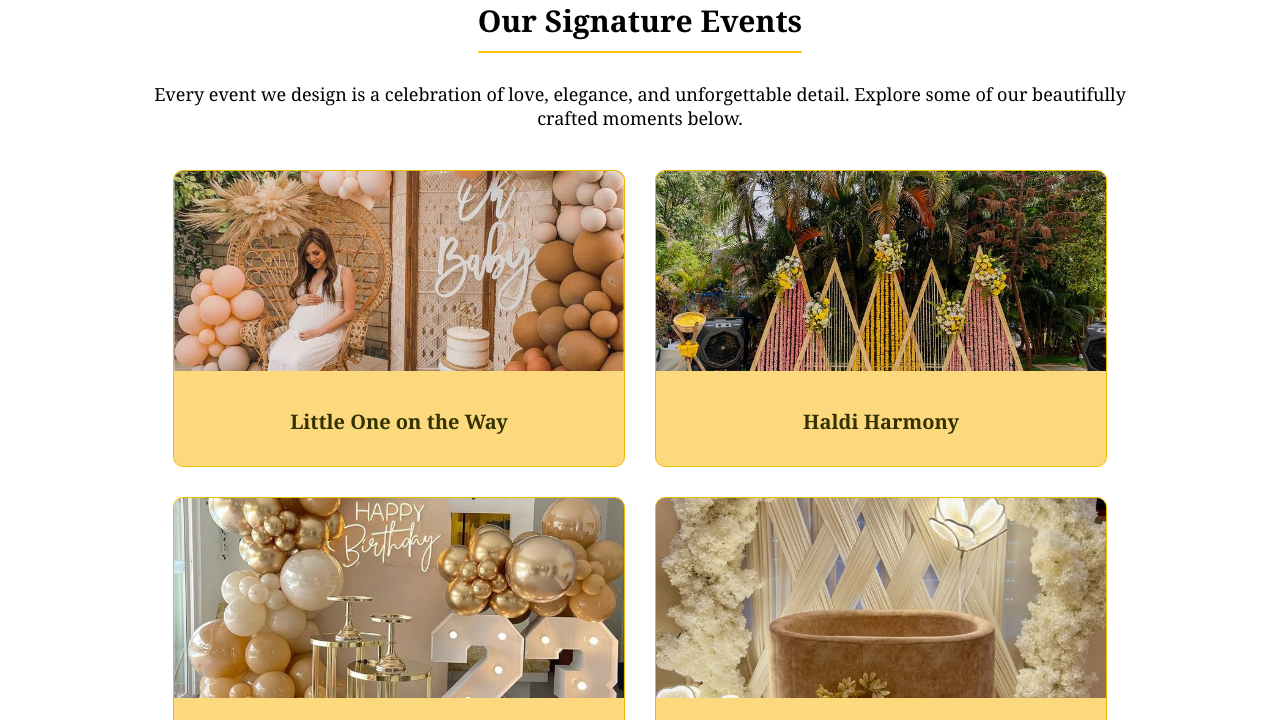
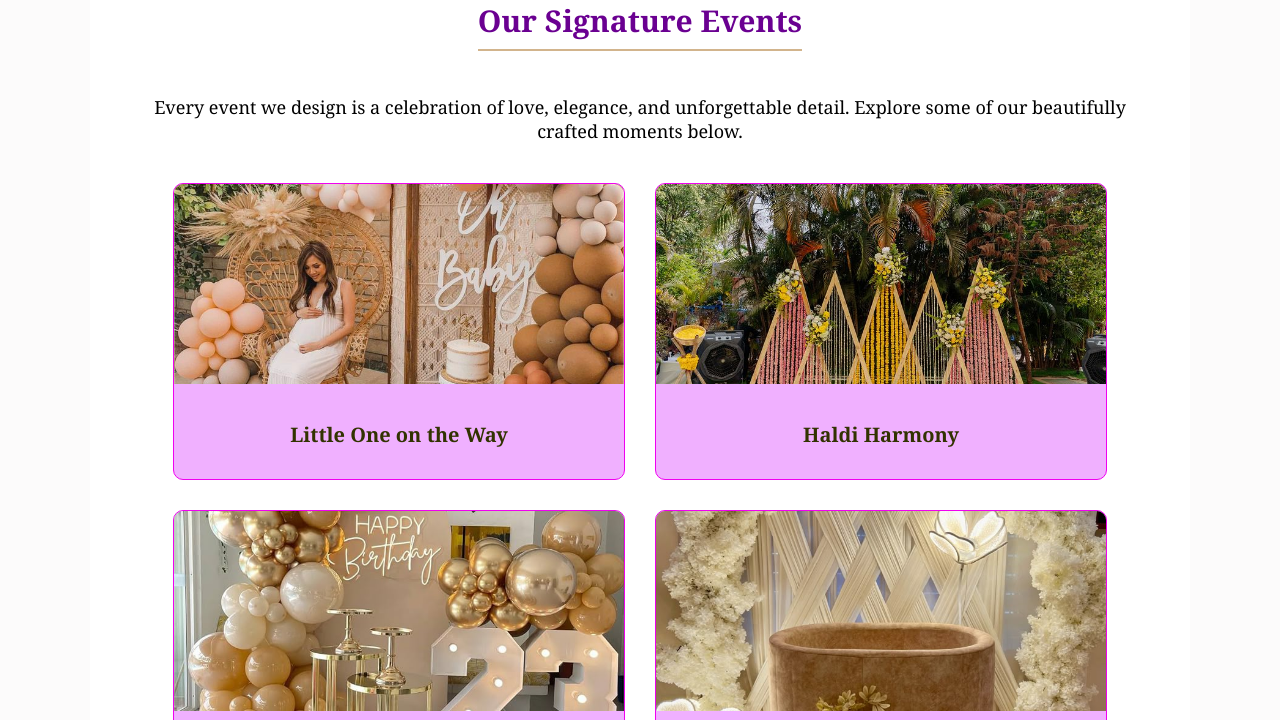
Before and after one commit to cereena/Event-Management-Website, a plain HTML site: page events.html in a window 1280 px wide. Shown: the part 80-800 px from the top of the page. Drawn offline with Linux system fonts and the light colour scheme.

Commit message:
bg color changed

```diff
--- a/events.css
+++ b/events.css
@@ -1,8 +1,8 @@
 body {
   margin: 0;
   padding: 0;
-  background-color: white;
-  color: #f5f5dc;
+  background-color: #fcfbfb;
+  color: #d779f9;
   font-family: 'Georgia', serif;
 }
 
@@ -33,25 +33,24 @@ body {
   }
 }
 
-
+.events h3 {
+  text-align: left;
+  font-size: 30px;
+  font-weight: bold;
+  color: #6a0091;
+  border-bottom: 2px solid #d2b48c;
+  padding-bottom: 8px;
+  margin-top: 30px;
+  margin-bottom: 25px;
+}
 
 .events {
-  /* padding: 60px 20px; */
   max-width: 1000px;
   margin: auto;
-  text-align: center;
+  text-align: center;   /* ← this is the culprit */
   background-color: white;
+  flex: 1.5;
 }
-
-.events h3 {
-  font-size: 30px;
-  margin-bottom: 10px;
-  color: rgb(0, 0, 0);
-  border-bottom: 2px solid #f8c714;
-  display: inline-block;
-  padding-bottom: 10px;
-}
-
 .intro-text {
   font-size: 18px;
   margin-bottom: 40px;
@@ -68,11 +67,11 @@ body {
 .event-card {
   text-decoration: none;
   color: #f5f5dc;
-  border: 1px solid #f0bc01;
+  border: 1px solid #f001f0;
   border-radius: 10px;
   overflow: hidden;
   width: 450px;
-  background-color: #fdd97e;
+  background-color: #f0b0ff;
   transition: transform 0.3s ease;
 }
 
--- a/wedding.css
+++ b/wedding.css
@@ -98,7 +98,7 @@
 
 .gallery-section {
     margin: 0px 90px 0px 90px;
-    background-color: #C0C0C0;
+    background-color: #e5b6f7;
 }
 
 .gallery {
```
Also changed, not shown: events.html (+1 -1 lines).
